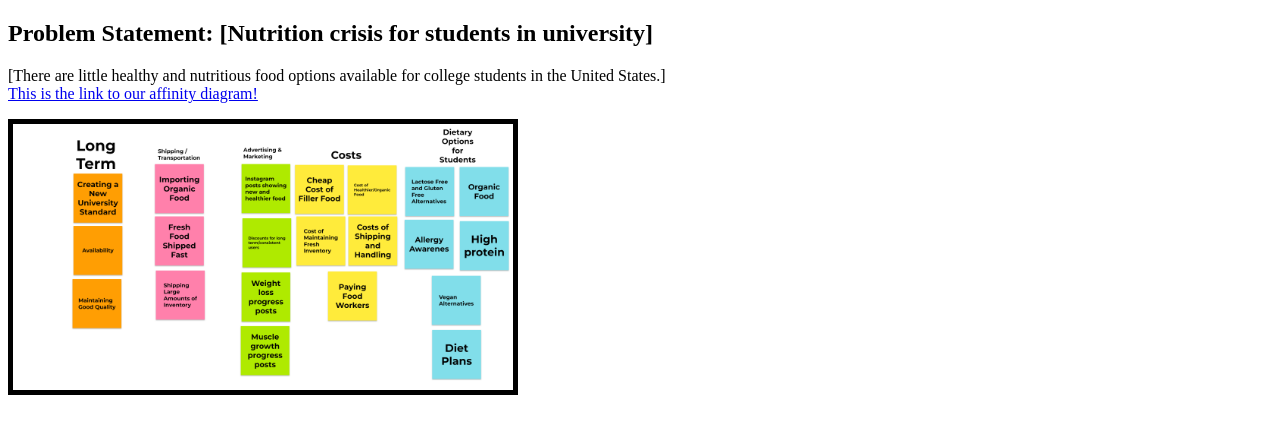
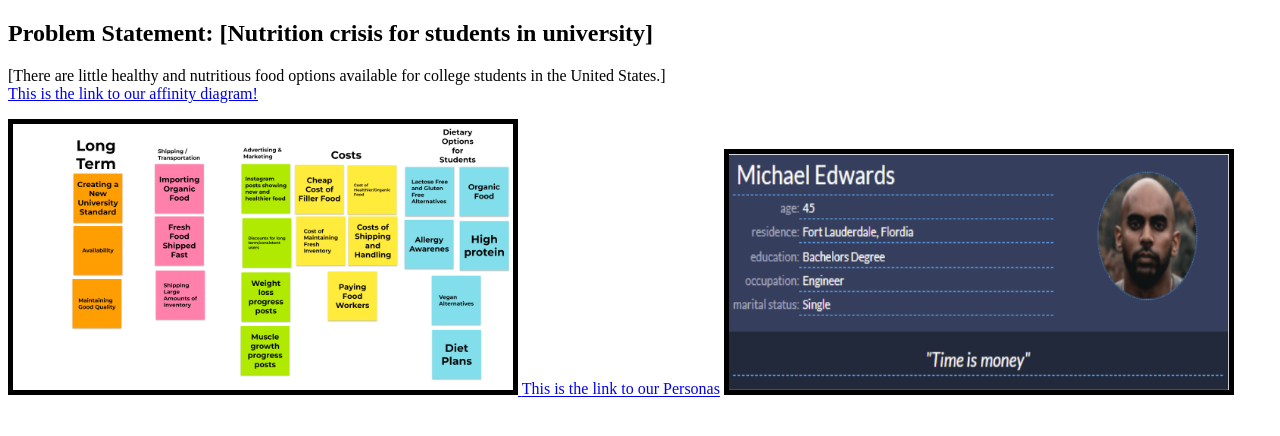
Before and after one commit to VitoSpatafora/VitoSpatafora.github.io, a plain HTML site: page index.html in a window 1280 px wide. Shown: the part 112-548 px from the top of the page. Drawn offline with Linux system fonts and the light colour scheme.

Commit message:
Update index.html

```diff
--- a/index.html
+++ b/index.html
@@ -19,6 +19,10 @@
           <!-- Add a class to the image tag for styling -->
           <img src="Images/Affinity_Diagram.png" class="resized-image with-border"/>
         </a>
+        <a href="<a href="Personas.pdf">This is the link to our Personas</a>
+        <a href = "Personas.pdf">
+          <img src="Images/MichaelEdwards.png" class="resized-image with-border"/>
+        </a>
       </section>
     </section>
   </body>
```
